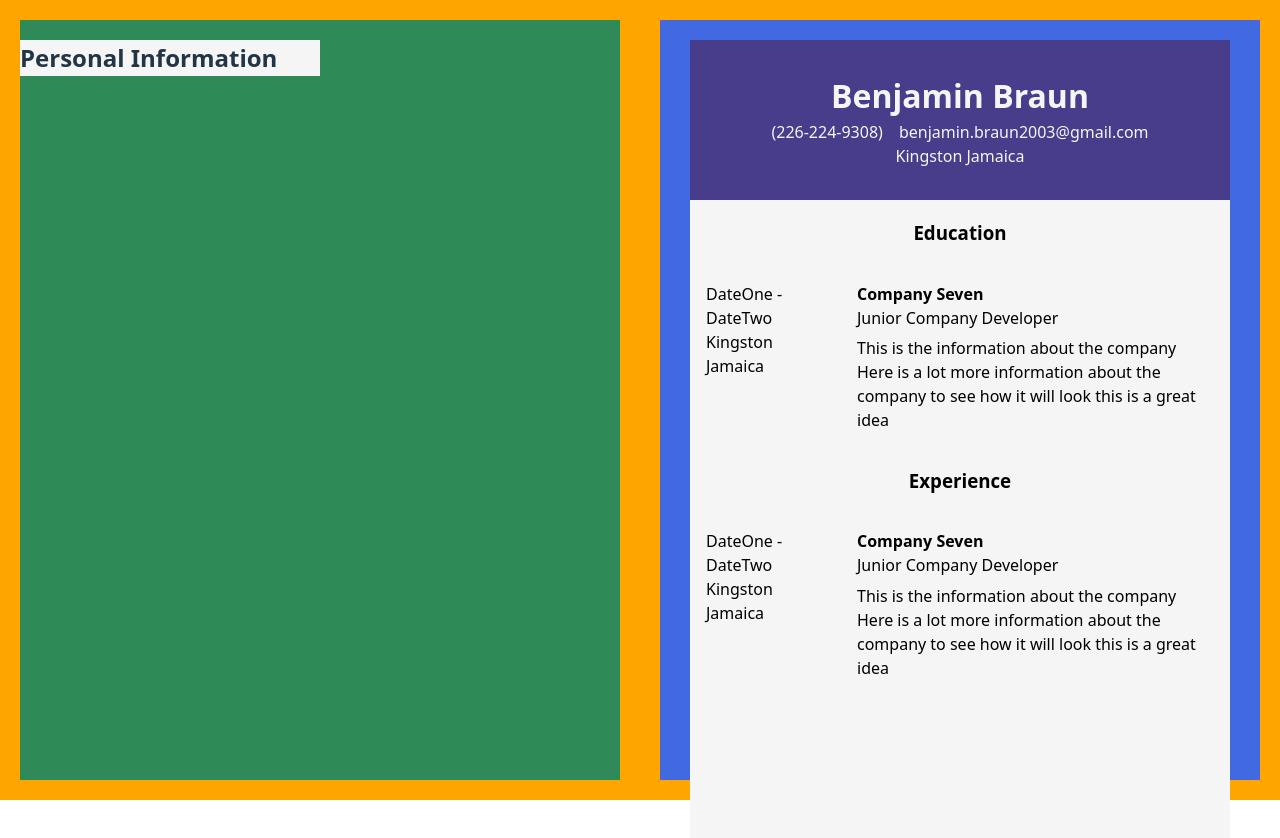
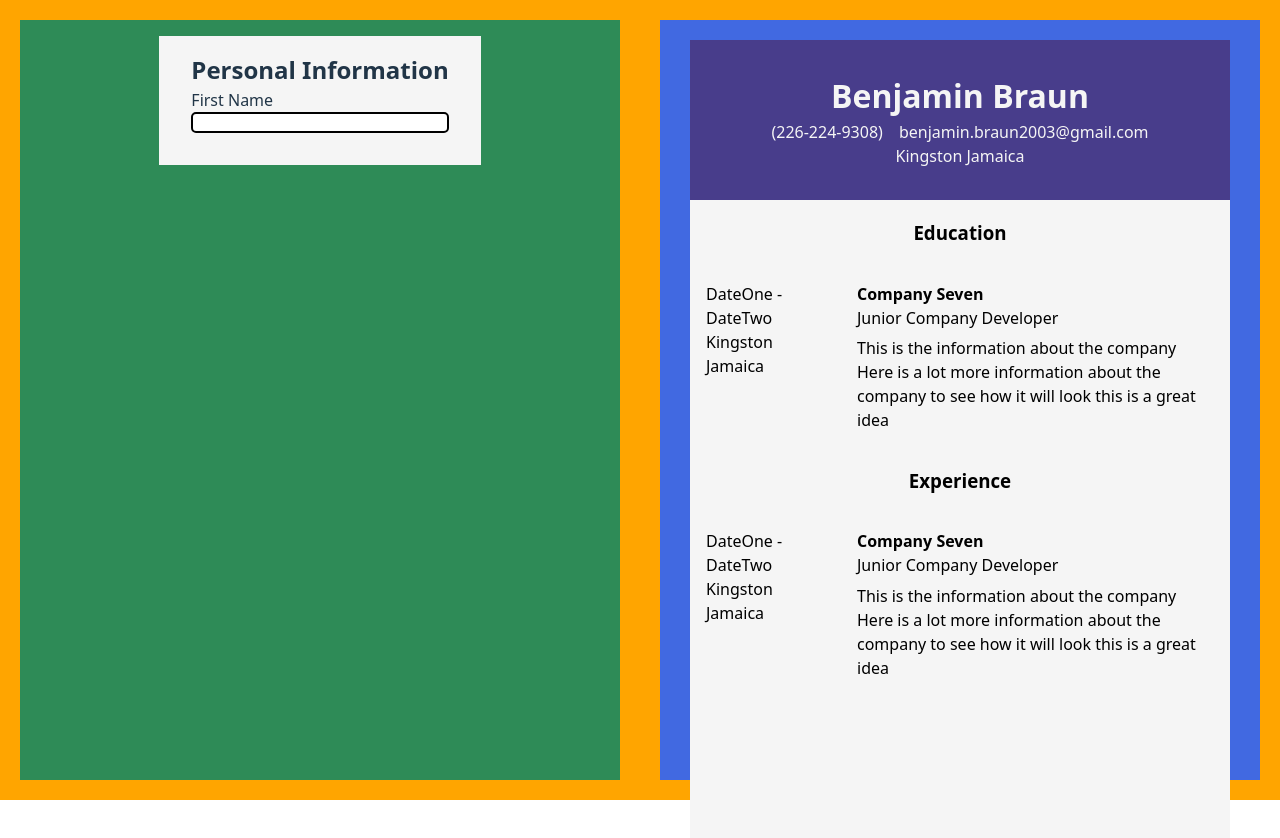
Before and after one commit to firepeashooter/resume-generator, a React (Vite) app: page / in a window 1280 px wide. Built offline with nearby package versions, Linux system fonts and the light colour scheme.

Commit message:
Add inputbox component to PersonalSection along with basic styling

```diff
--- a/src/App.css
+++ b/src/App.css
@@ -1,3 +1,24 @@
+h2 {
+	padding: 0;
+	margin: 0;
+}
+
+label {
+	margin: 0;
+	padding: 0;
+}
+
+input {
+	border: none;
+	border: 2px solid black;
+	border-radius: 5px;
+}
+
+.input--box {
+	display: flex;
+	flex-direction: column;
+}
+
 .app {
 
 	display: flex;
@@ -7,6 +28,9 @@
 }
 
 .edit-side {
+	display: flex;
+	justify-content: center;
+	align-items: flex-start;
 	flex: 1;
 	background-color: seagreen;
 
@@ -15,18 +39,19 @@
 
 
 .personal--section {
-	min-width: 100px;
+	display: flex;
+	flex-direction: column;
+	justify-content: center;
 
-	max-width: 300px;
+	min-width: 2rem;
+	max-width: 40rem;
+
+	padding: 2rem;
+	padding-top: 1rem;
+	margin: 1rem;
 
 	background-color: whitesmoke;
 }
-
-
-
-
-
-
 
 
 .display-side {
@@ -39,10 +64,6 @@
 
 	margin: 20px
 }
-
-
-
-
 
 
 .resume {
--- a/src/Components/PersonalSection.jsx
+++ b/src/Components/PersonalSection.jsx
@@ -1,3 +1,4 @@
+import InputBox from "./InputBox"
 
 function PersonalSection() {
 
@@ -6,6 +7,10 @@ function PersonalSection() {
 		<div className="personal--section">
 
 			<h2>Personal Information</h2>
+
+			<InputBox />
+
+
 
 
 
```
